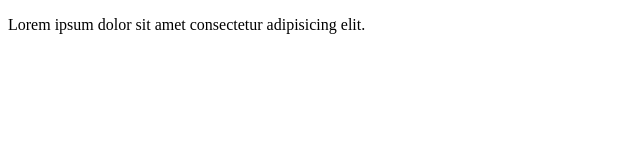
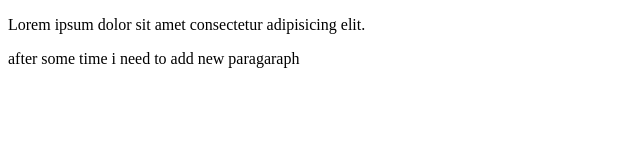
Before and after one commit to faizan-khan-f/learn-git, a plain HTML site: page index.html in a window 1280 px wide. Shown: the whole page, without its empty margins (0-640 px from the left). Drawn offline with Linux system fonts and the light colour scheme.

Commit message:
add paragraph to index

```diff
--- a/index.html
+++ b/index.html
@@ -7,5 +7,6 @@
   </head>
   <body>
     <p>Lorem ipsum dolor sit amet consectetur adipisicing elit.</p>
+    <p>after some time i need to add new paragaraph</p>
   </body>
 </html>
```
